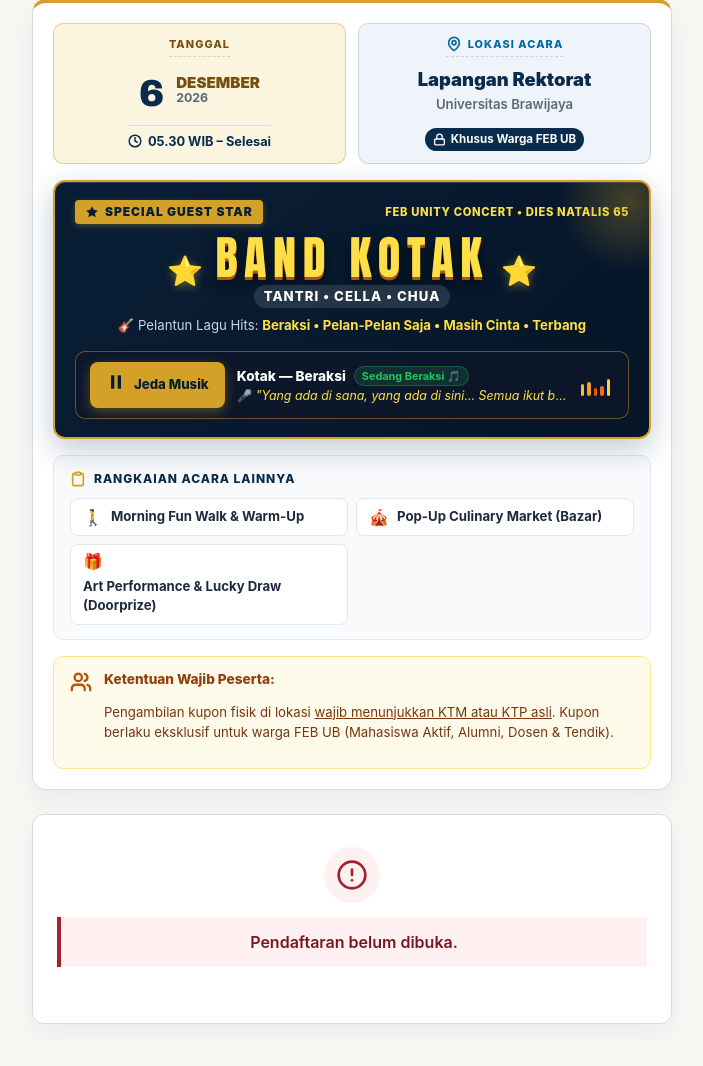
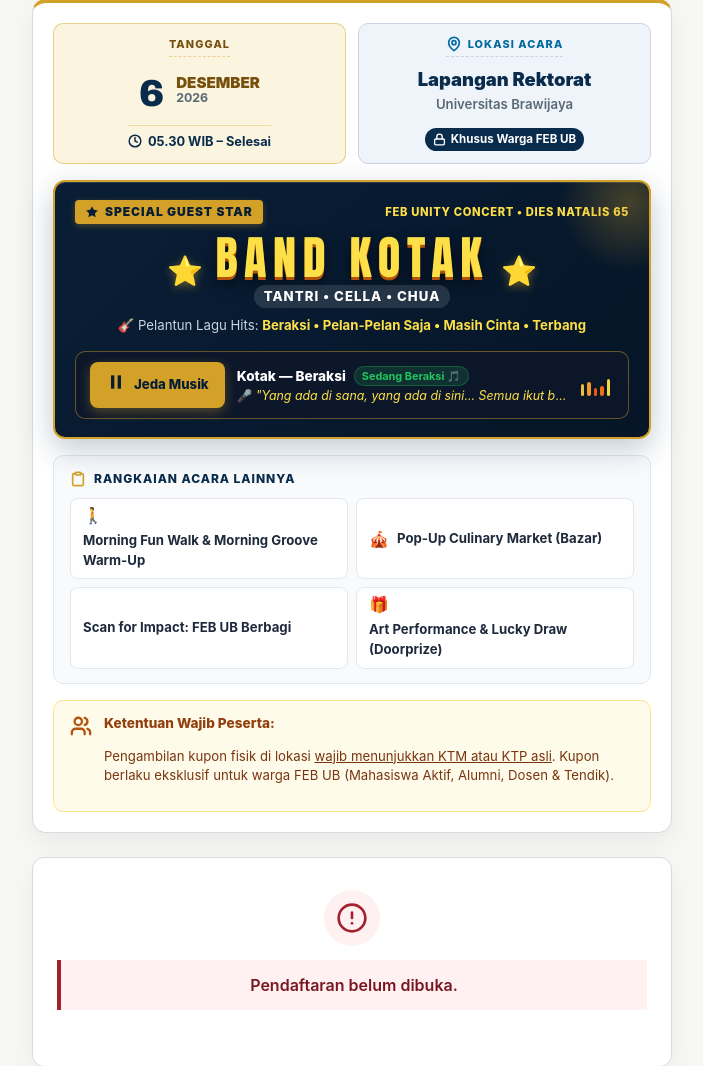
Before and after one commit to Alzakyp/kupon-dies-natalis-feb-ub, a Laravel app: page /daftar in a window 1280 px wide. Shown: the part 808-1874 px from the top of the page, without its empty margins (288-991 px from the left). Run offline with Laravel 12, Linux system fonts and the light colour scheme; data that the repository does not hold is empty.

Commit message:
fix: add missing event highlight to registration page

```diff
--- a/resources/views/registration/form.blade.php
+++ b/resources/views/registration/form.blade.php
@@ -128,11 +128,14 @@
                 <div class="event-chips-grid">
                     <div class="event-chip chip-walk">
                         <span class="chip-icon">🚶</span>
-                        <span>Morning Fun Walk &amp; Warm-Up</span>
+                        <span>Morning Fun Walk &amp; Morning Groove Warm-Up</span>
                     </div>
                     <div class="event-chip chip-bazar">
                         <span class="chip-icon">🎪</span>
                         <span>Pop-Up Culinary Market (Bazar)</span>
+                    </div>
+                    <div class="event-chip chip-walk">
+                        <span>Scan for Impact: FEB UB Berbagi</span>
                     </div>
                     <div class="event-chip chip-prize">
                         <span class="chip-icon">🎁</span>
```
